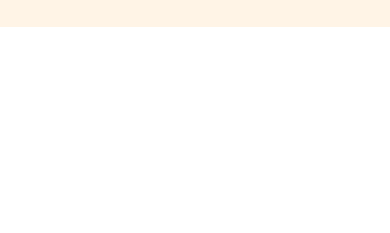
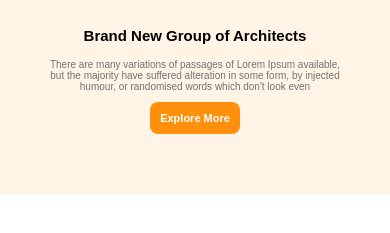
Before and after one commit to shakilsquad/architects-website, a plain HTML site: page index.html in a window 390 px wide. Shown: the part 51-284 px from the top of the page. Drawn offline with Linux system fonts and the light colour scheme.

Commit message:
header sectiom finisj

```diff
--- a/index.html
+++ b/index.html
@@ -22,6 +22,13 @@
                 </ul>
             </div>
         </div>
+        <div class="header-section">
+            <h1 class="header-title">Brand New
+                Group of Architects
+                </h1>
+                <p class="sub-title">There are many variations of passages of Lorem Ipsum available, but the majority have suffered alteration in some form, by injected humour, or randomised words which don't look even</p>
+                <button class="btn">Explore More</button>
+        </div>
     </header>
 </body>
 </html>
--- a/responsive.css
+++ b/responsive.css
@@ -19,4 +19,23 @@
     .li{
         display: block;
     }
+/* =================================header-section======================= */
+    .header-section{
+        margin: 30px auto;
+        width: 300px;
+    }
+    .header-title{
+        align-items: center;
+        font-size: 15px;
+    }
+    .sub-title{
+        margin-top: 15px ;
+        margin-bottom: 10px;
+        font-size: 10px;
+    }
+    .btn {
+        font-size: 11px;
+        padding: 10px;
+    }
+
 }
--- a/style.css
+++ b/style.css
@@ -5,6 +5,22 @@
 
   @import url('https://fonts.googleapis.com/css2?family=Work+Sans:wght@500&display=swap');
 
+.btn {
+    background-color: #FF900E;
+    font-size: 20px;
+    font-weight: 600;
+    padding: 20px;
+    color: #ffff;
+    border: none;
+    border-radius: 8px;
+    transition: 0.5s;
+}
+.btn:hover{
+    background-color: antiquewhite;
+    color: #424242;
+    /* border: 2px solid rgba(255, 0, 0, 0.528); */
+    box-shadow: 3px 3px #424242;
+}
 /* =============================================================header-menu */
 .main-header{
     background-color: #FF900E1A;
@@ -26,7 +42,6 @@
     flex-wrap: nowrap;
     align-items: center;
 }
-
 .nev-section{
     display: flex;
     align-items: center;
@@ -35,7 +50,6 @@ ul{
     display: flex;
     align-items: center;
      gap: 34px;
-
 }
 .li{
     display: none;
@@ -49,3 +63,25 @@ li {
     color: #424242;
     font-family: 'Work Sans', sans-serif;
 }
+/* ===========================================================header-title */
+.header-section{
+    margin: 70px auto;
+    align-items: center;
+    text-align: center;
+    width: 900px;
+}
+
+.header-title{
+    align-items: center;
+    font-size: 64px;
+    font-weight: 700;
+    font-family: 'Work Sans', sans-serif;
+}
+.sub-title{
+    margin-top: 15px ;
+    margin-bottom: 32px;
+    font-size: 16px;
+    font-weight: 400;
+    color: #727272;
+    font-family: 'Work Sans', sans-serif;
+}
```
